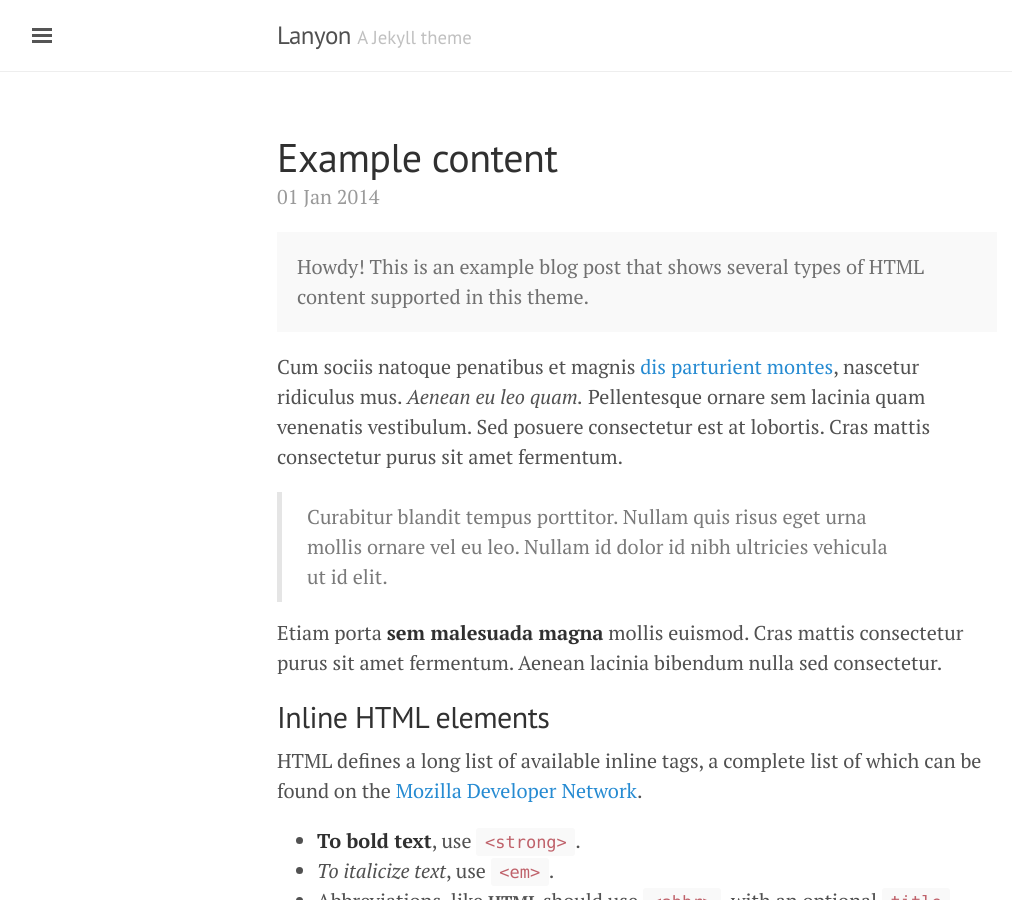
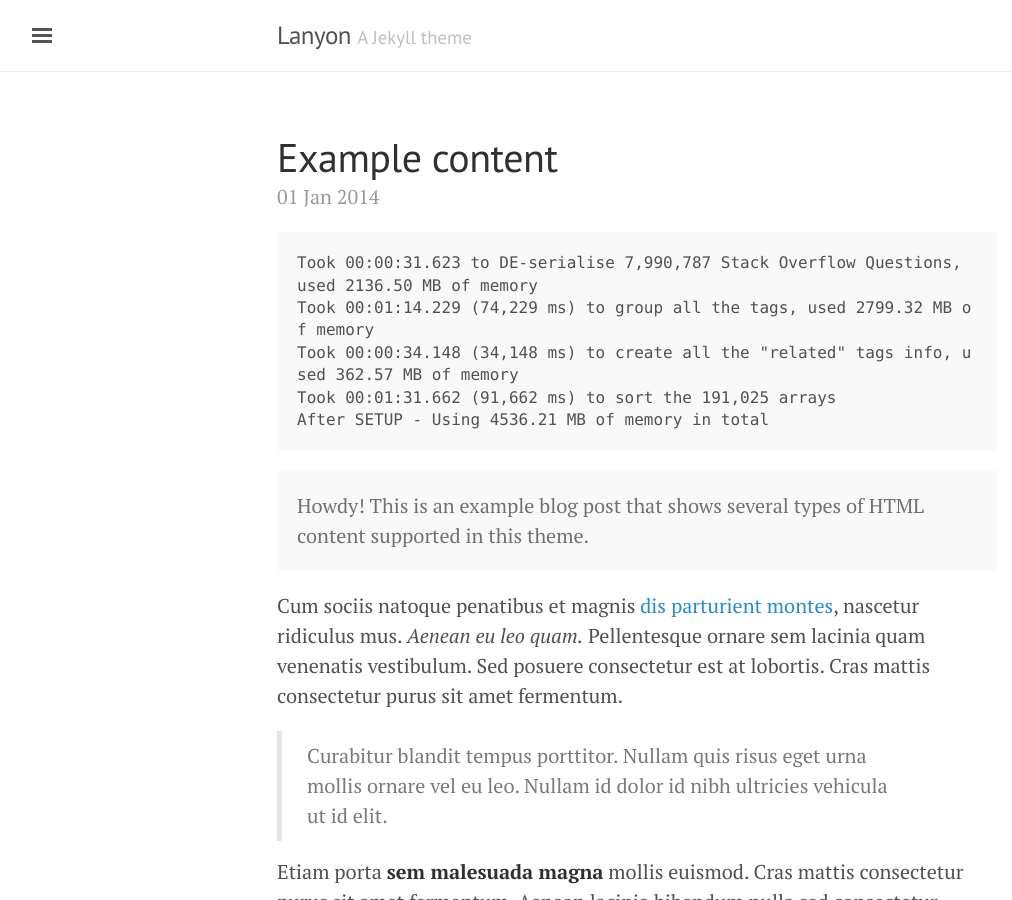
Before and after one commit to mattwarren/mattwarren.github.io, a Jekyll site: the page built from _posts/2014-01-01-example-content.md, in a window 1280 px wide and 900 px high. Shown: the whole window, without its empty margins (3-1015 px from the left). Built offline with Jekyll 4.4.1, drawn with Linux system fonts in a browser that asks for light colours.

Commit message:
playing around with formatting

````diff
--- a/_posts/2014-01-01-example-content.md
+++ b/_posts/2014-01-01-example-content.md
@@ -3,6 +3,13 @@ layout: post
 title: Example content
 ---
 
+```
+Took 00:00:31.623 to DE-serialise 7,990,787 Stack Overflow Questions, used 2136.50 MB of memory
+Took 00:01:14.229 (74,229 ms) to group all the tags, used 2799.32 MB of memory
+Took 00:00:34.148 (34,148 ms) to create all the "related" tags info, used 362.57 MB of memory
+Took 00:01:31.662 (91,662 ms) to sort the 191,025 arrays
+After SETUP - Using 4536.21 MB of memory in total
+```
 
 <div class="message">
   Howdy! This is an example blog post that shows several types of HTML content supported in this theme.
--- a/index.html
+++ b/index.html
@@ -14,7 +14,8 @@ title: Home
 
     <span class="post-date">{{ post.date | date_to_string }}</span>
 
-    {{ post.content }}
+    <!-- See http://jekyllrb.com/docs/posts/#post-excerpts -->
+    {{ post.excerpt }}
   </div>
   {% endfor %}
 </div>
````
